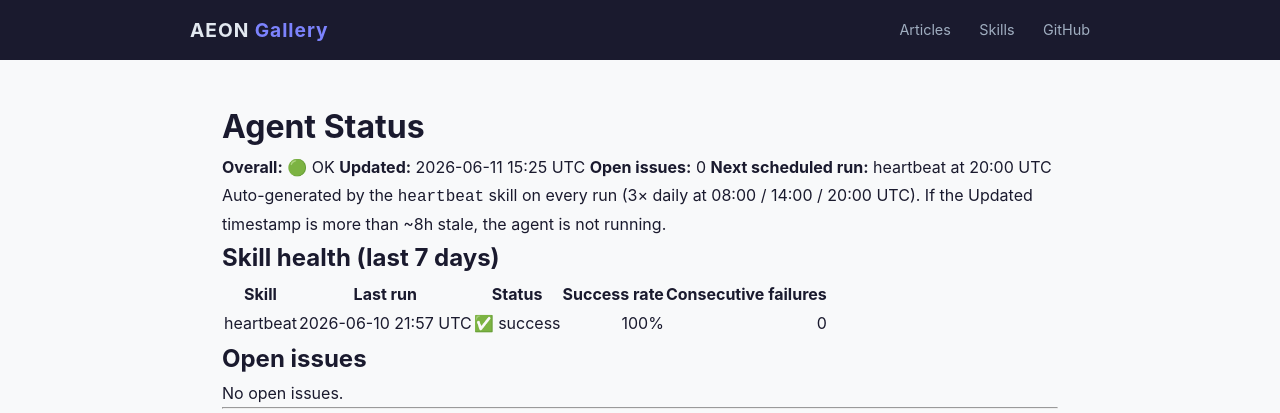
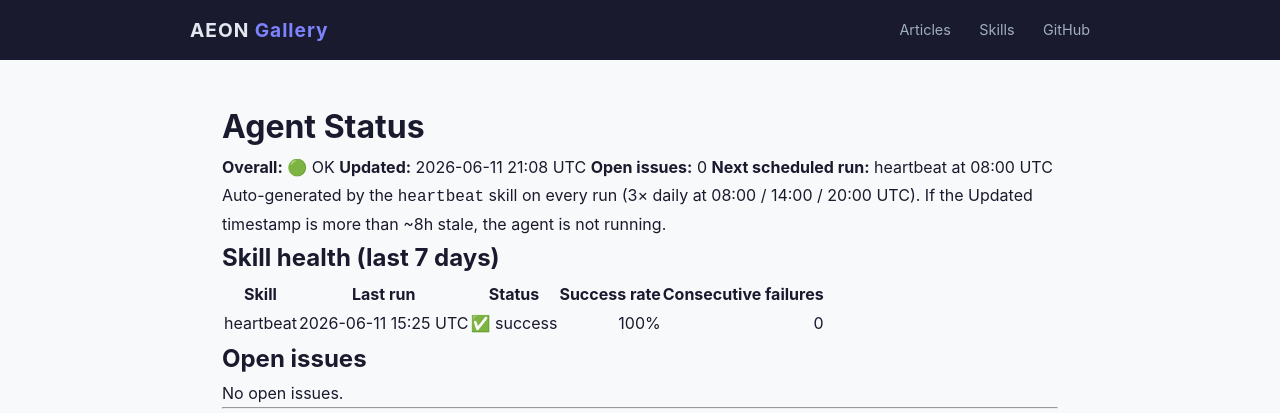
Before and after one commit to amaz98/maz-aeon, a Jekyll site: the page built from docs/status.md, in a window 1280 px wide. Shown: the top 413 px of the page. Built offline with Jekyll 4.4.1, drawn with Linux system fonts in a browser that asks for light colours.

Commit message:
chore(heartbeat): auto-commit 2026-06-11

```diff
--- a/docs/status.md
+++ b/docs/status.md
@@ -7,9 +7,9 @@ permalink: /status/
 # Agent Status
 
 **Overall:** 🟢 OK
-**Updated:** 2026-06-11 15:25 UTC
+**Updated:** 2026-06-11 21:08 UTC
 **Open issues:** 0
-**Next scheduled run:** heartbeat at 20:00 UTC
+**Next scheduled run:** heartbeat at 08:00 UTC
 
 Auto-generated by the `heartbeat` skill on every run (3× daily at 08:00 / 14:00 / 20:00 UTC). If the Updated timestamp is more than ~8h stale, the agent is not running.
 
@@ -17,7 +17,7 @@ Auto-generated by the `heartbeat` skill on every run (3× daily at 08:00 / 14:00
 
 | Skill | Last run | Status | Success rate | Consecutive failures |
 |-------|----------|--------|-------------:|---------------------:|
-| heartbeat | 2026-06-10 21:57 UTC | ✅ success | 100% | 0 |
+| heartbeat | 2026-06-11 15:25 UTC | ✅ success | 100% | 0 |
 
 ## Open issues
 
--- a/memory/token-usage.csv
+++ b/memory/token-usage.csv
@@ -48,3 +48,4 @@ date,skill,model,input_tokens,output_tokens,cache_read,cache_creation
 2026-06-09,heartbeat,claude-opus-4-7,18,4197,638322,31178
 2026-06-10,heartbeat,claude-opus-4-7,12,2802,372885,30356
 2026-06-11,heartbeat,claude-opus-4-7,18,3673,637072,30555
+2026-06-11,heartbeat,claude-opus-4-7,16,3825,526353,29976
```
Also changed, not shown: memory/logs/2026-06-11.md (+9 -0 lines), .outputs/heartbeat.md.
